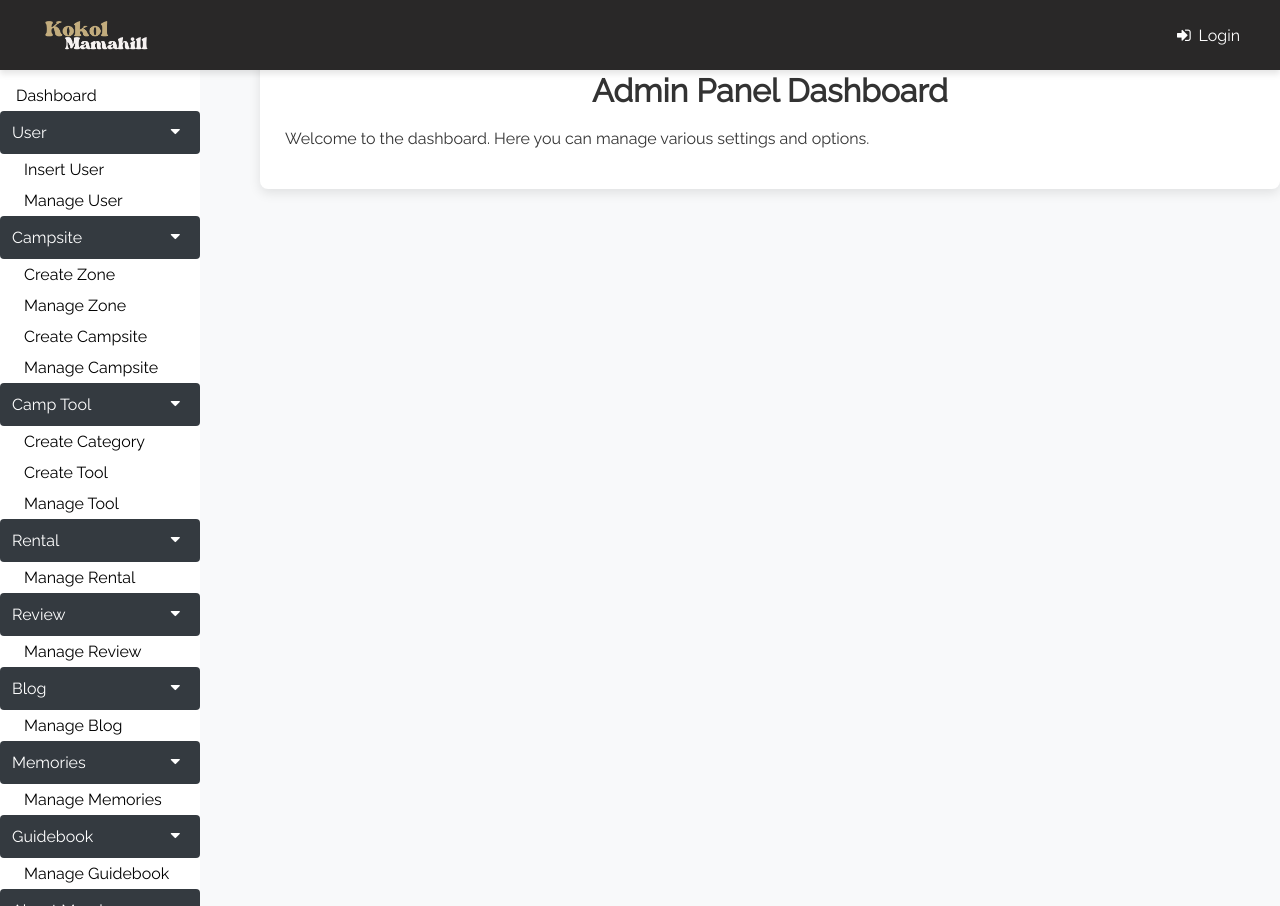
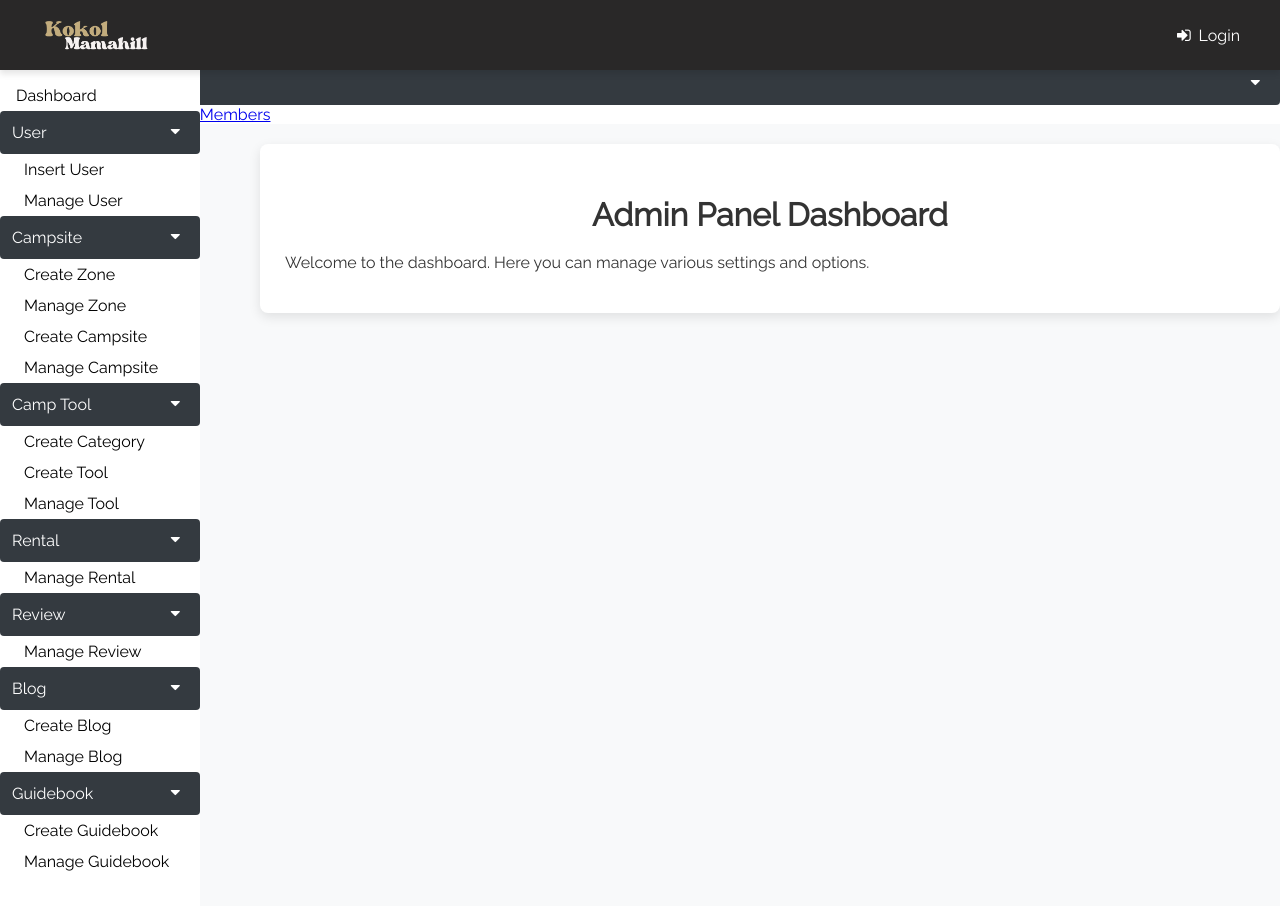
Before and after one commit to okaka00/GROUP-PPMS, a PHP site: page /campsite/index.php in a window 1280 px wide. Run offline with PHP 8.4, Linux system fonts and the light colour scheme.

Commit message:
Update sideNav.php

```diff
--- a/codes/admin/includes/sideNav.php
+++ b/codes/admin/includes/sideNav.php
@@ -46,12 +46,27 @@
               <a href="<?php echo ADMIN_BASE_URL; ?>/modules/review/reviewList.php">Manage Review</a>
             </div>
 
+          <!-- Blog -->
+          <!-- NURULDIANA BINTI ZAIDI (BI22110211) -->
           <button class="dropdown-btn">Blog
             <i class="fa fa-caret-down"></i>
           </button>
           <div class="dropdown-container">
-            <a href="<?php echo ADMIN_BASE_URL; ?>/modules/review/reviewList.php">Manage Blog</a>
+            <a href="<?php echo ADMIN_BASE_URL; ?>/modules/blog/blogForm.php">Create Blog</a>
+            <a href="<?php echo ADMIN_BASE_URL; ?>/modules/blog/blogList.php">Manage Blog</a>
           </div>
+
+
+          <!-- Guidebook -->
+          <!-- NURULDIANA BINTI ZAIDI (BI22110211) -->
+          <button class="dropdown-btn">Guidebook
+            <i class="fa fa-caret-down"></i>
+          </button>
+          <div class="dropdown-container">
+                <a href="<?php echo ADMIN_BASE_URL; ?>/modules/guidebook/guidebookForm.php">Create Guidebook</a>
+                <a href="<?php echo ADMIN_BASE_URL; ?>/modules/guidebook/guidebookList.php">Manage Guidebook</a>
+          </div>
+        </div>
 
           <button class="dropdown-btn">Memories
             <i class="fa fa-caret-down"></i>
@@ -60,12 +75,6 @@
             <a href="<?php echo ADMIN_BASE_URL; ?>/modules/review/reviewList.php">Manage Memories</a>
           </div>
 
-          <button class="dropdown-btn">Guidebook
-            <i class="fa fa-caret-down"></i>
-          </button>
-          <div class="dropdown-container">
-            <a href="<?php echo ADMIN_BASE_URL; ?>/modules/review/reviewList.php">Manage Guidebook</a>
-          </div>
           <!-- About Members -->
           <!-- MOHAMAD DENISH JUMAD BIN JAMIL (BI22110263) -->
           <button class="dropdown-btn">About Members
```
